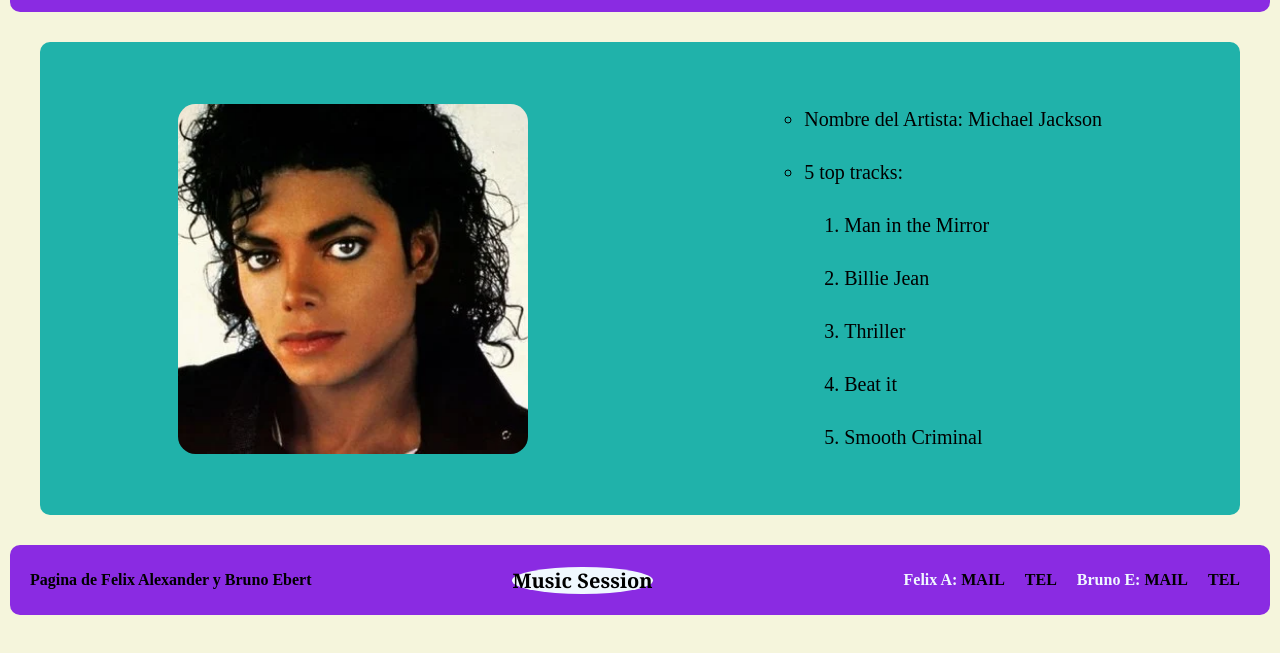
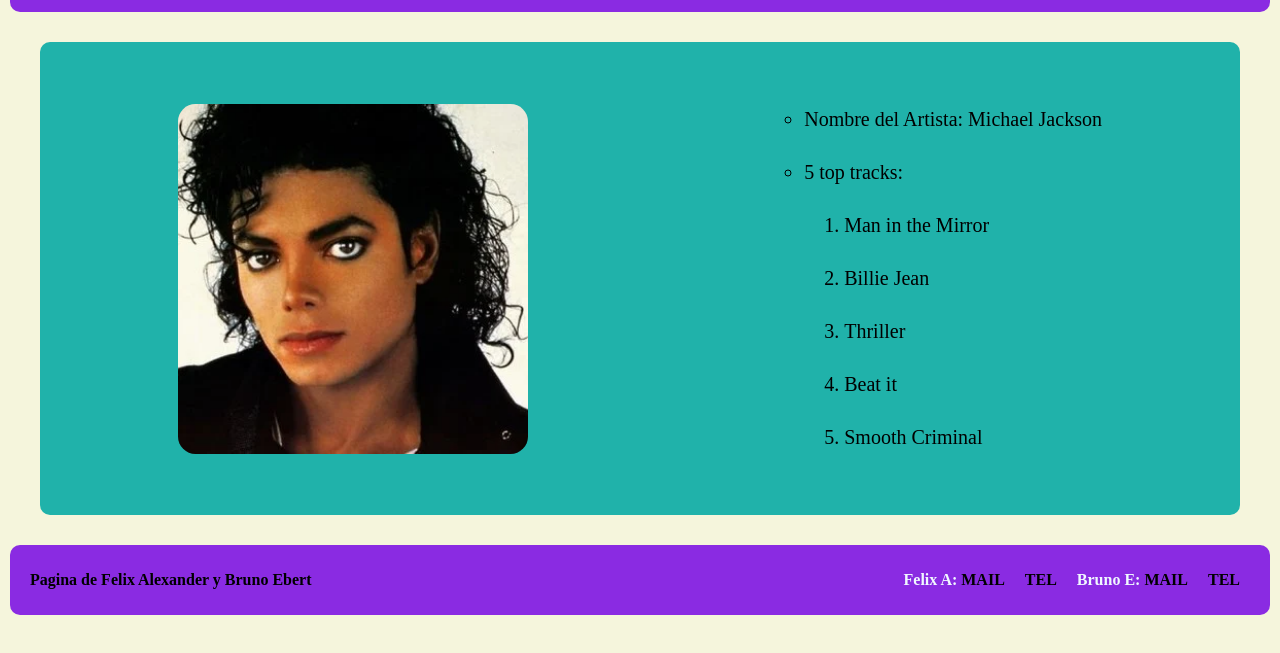
Before and after one commit to Brucebe/proyectointegrador.prog1, a plain HTML site: page detalleartistas.html in a window 1280 px wide. Shown: the part 93-746 px from the top of the page. Drawn offline with Linux system fonts and the light colour scheme.

Commit message:
ultimas modificaciones

```diff
--- a/detalleartistas.html
+++ b/detalleartistas.html
@@ -38,7 +38,6 @@
                         <li><a href="https://www.youtube.com/watch?v=4V90AmXnguw">Thriller</a></li>
                         <li><a href="https://www.youtube.com/watch?v=oRdxUFDoQe0">Beat it</a></li>
                         <li><a href="https://www.youtube.com/watch?v=h_D3VFfhvs4">Smooth Criminal</a></li>
-
                     </ol>
                 </li>
             </ul>
@@ -48,7 +47,6 @@
     <footer>
         <section class="footer">
             <h4>Pagina de Felix Alexander y Bruno Ebert</h4>
-            <h1><a class="titulo" href="index.html">Music Session</a></h1>
             <ul>
                 <li>Felix A:   <a href="mailto:falexander@udesa.edu.ar">MAIL</a></li>
                 <li> <a href="tel:+5491122844081">TEL</a></li>
```
Also changed, not shown: detallealbumes.html (+0 -1 lines), detallecanciones.html (+0 -1 lines), detalledelgenero.html (+0 -1 lines), generos.html (+0 -1 lines), index.html (+0 -1 lines), playlist.html (+0 -1 lines), resultadodebusqueda.html (+0 -1 lines).
